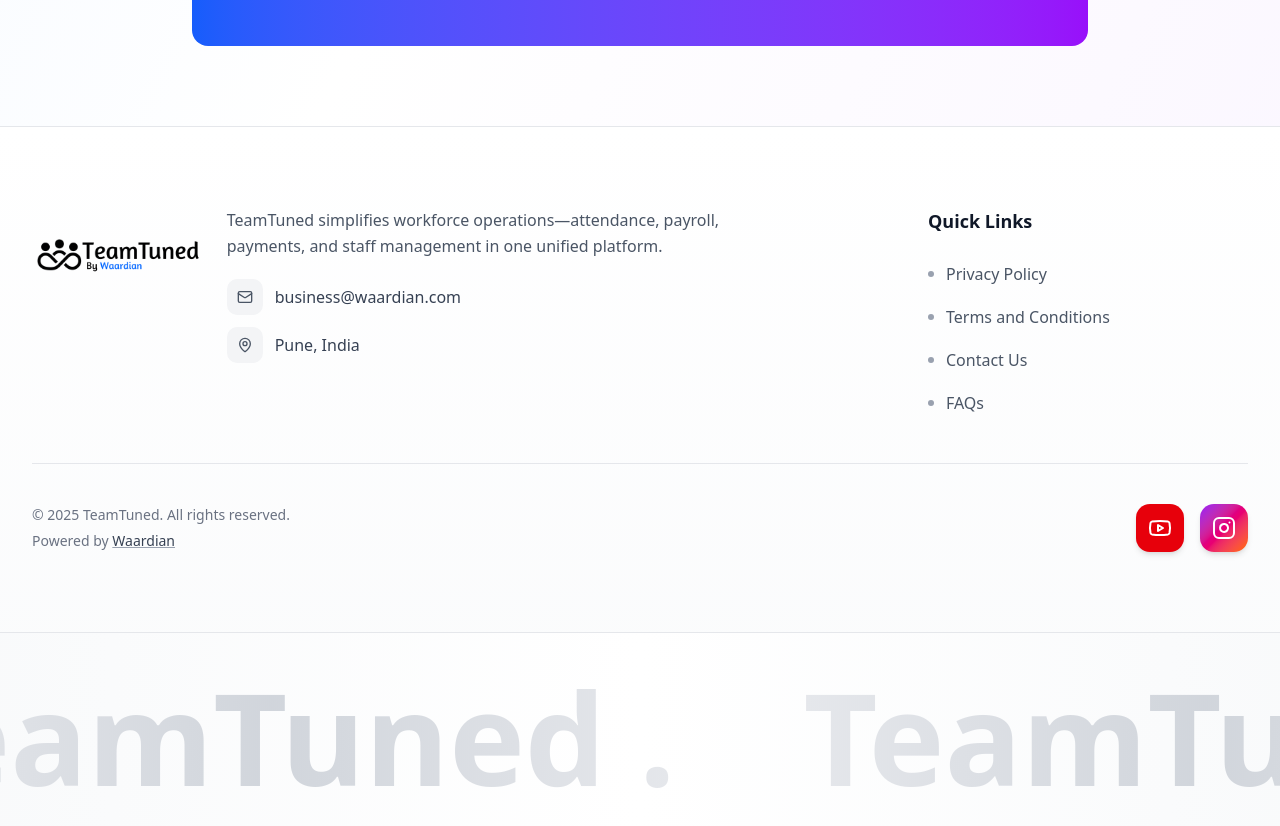
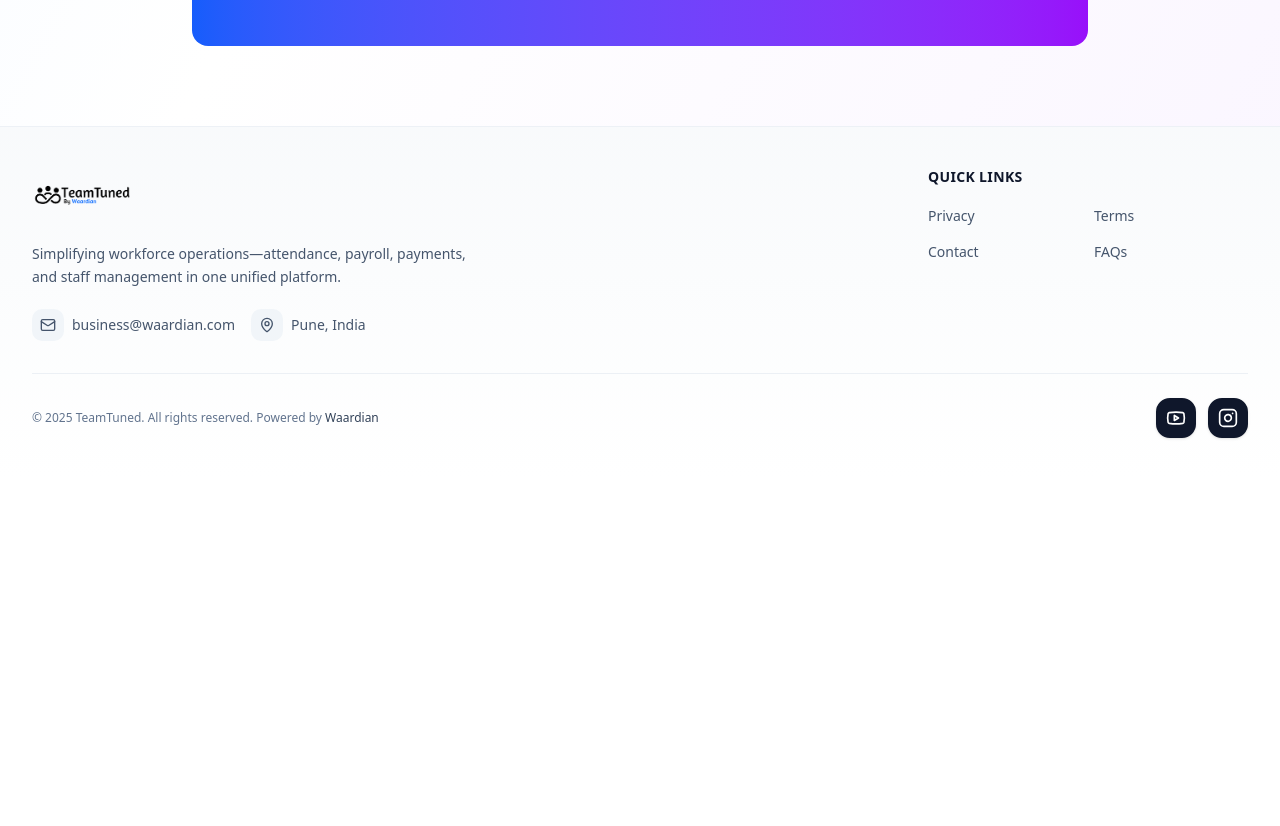
Before and after one commit to Waardian-Private-Limited/teamtuned_website, a Next.js app: page /faq in a window 1280 px wide. Shown: the part 2066-2892 px from the top of the page. After the commit the page ends 2544 px from the top, so only its background shows below. Built offline with nearby package versions, Linux system fonts and the light colour scheme.

Commit message:
feat: redesign footer with dynamic bending animation and update download section heading

```diff
--- a/src/components/DownloadSection.tsx
+++ b/src/components/DownloadSection.tsx
@@ -109,15 +109,14 @@ export default function DownloadsSection() {
                             className="text-4xl sm:text-5xl xl:text-6xl font-semibold leading-tight"
                             variants={headingVariants}
                         >
-                            ONE APP <br />
-                            <span className="font-black">FULL ACCESS</span>
+                            Download Now
                         </motion.h2>
 
                         <motion.p
                             className="text-zinc-400 max-w-lg mx-auto"
                             variants={textVariants}
                         >
-                            Attendance, payroll, cards, and payments — unified into one modern,
+                            Attendance, payroll, cards, and payments unified into one moden,
                             secure workforce platform.
                         </motion.p>
 
--- a/src/components/Footer.tsx
+++ b/src/components/Footer.tsx
@@ -1,51 +1,97 @@
 "use client";
 
 import Link from "next/link";
-import { Youtube, Instagram, Mail, MapPin } from "lucide-react";
+import { Youtube, Instagram, Mail, MapPin, ArrowUpRight } from "lucide-react";
+import { useEffect, useRef } from "react";
 
 export default function Footer() {
     const year = new Date().getFullYear();
+    const pathRef = useRef<SVGPathElement>(null);
+
+    useEffect(() => {
+        const handleScroll = () => {
+            if (pathRef.current) {
+                const scrollY = window.scrollY;
+                const maxScroll = document.documentElement.scrollHeight - window.innerHeight;
+                const scrollProgress = Math.min(scrollY / maxScroll, 1);
+
+                // Create wave effect based on scroll
+                const bendAmount = 100 - (scrollProgress * 40); // Bends from 100 to 60
+                const newPath = `M 50 100 Q 350 ${bendAmount} 700 100 T 1350 100`;
+
+                pathRef.current.setAttribute('d', newPath);
+            }
+        };
+
+        window.addEventListener('scroll', handleScroll);
+        handleScroll(); // Initial call
+
+        return () => window.removeEventListener('scroll', handleScroll);
+    }, []);
+
+    const quickLinks = [
+        { href: "/privacy", label: "Privacy" },
+        { href: "/terms", label: "Terms" },
+        { href: "/contact", label: "Contact" },
+        { href: "/faq", label: "FAQs" }
+    ];
+
+    const socialLinks = [
+        {
+            Icon: Youtube,
+            href: "https://www.youtube.com/@teamtunedhq",
+            label: "YouTube",
+            gradient: "from-red-500 to-red-600"
+        },
+        {
+            Icon: Instagram,
+            href: "https://www.instagram.com/teamtuned?igsh=MW1nYnY0eGd2eDVsMw==",
+            label: "Instagram",
+            gradient: "from-purple-500 via-pink-500 to-orange-500"
+        }
+    ];
 
     return (
-        <footer className="bg-gradient-to-b from-white to-gray-50 text-gray-600 border-t border-gray-200">
-            <div className="max-w-7xl mx-auto px-4 sm:px-6 lg:px-8 py-12 sm:py-16 lg:py-20">
+        <footer className="relative bg-gradient-to-b from-slate-50 to-white border-t border-slate-200/60">
+            {/* Main Footer Content */}
+            <div className="max-w-7xl mx-auto px-4 sm:px-6 lg:px-8 py-8 sm:py-10">
 
-                {/* Main Content Grid */}
-                <div className="grid grid-cols-1 lg:grid-cols-12 gap-8 lg:gap-12 mb-12">
+                {/* Top Section - Brand & Links */}
+                <div className="grid grid-cols-1 md:grid-cols-2 lg:grid-cols-12 gap-8 lg:gap-12 mb-8">
 
                     {/* Brand Section */}
                     <div className="lg:col-span-7">
-                        <div className="flex flex-col sm:flex-row items-start gap-6">
+                        <div className="space-y-5">
+                            {/* Logo */}
                             <img
                                 src="/LogoBlackText.png"
                                 alt="TeamTuned"
-                                className="h-20 sm:h-24 w-auto flex-shrink-0"
+                                className="h-14 w-auto"
                             />
 
-                            <div className="space-y-5 flex-1">
-                                <p className="text-sm sm:text-base text-gray-600 max-w-xl leading-relaxed">
-                                    TeamTuned simplifies workforce operations—attendance, payroll,
-                                    payments, and staff management in one unified platform.
+                            {/* Tagline */}
+                            <p className="text-sm text-slate-600 max-w-md leading-relaxed">
+                                Simplifying workforce operations—attendance, payroll, payments,
+                                and staff management in one unified platform.
                             </p>
 
-                                <div className="space-y-3 text-sm sm:text-base">
-                                    <div className="flex items-center gap-3 group">
-                                        <div className="w-9 h-9 rounded-lg bg-gray-100 flex items-center justify-center group-hover:bg-gray-200 transition-colors">
-                                            <Mail className="w-4 h-4 text-gray-600" />
-                                        </div>
+                            {/* Contact Info */}
+                            <div className="flex flex-col sm:flex-row gap-4 text-sm">
                                 <a
                                     href="mailto:business@waardian.com"
-                                            className="text-gray-700 hover:text-gray-900 transition-colors"
+                                    className="group flex items-center gap-2 text-slate-600 hover:text-slate-900 transition-colors"
                                 >
-                                            business@waardian.com
+                                    <div className="w-8 h-8 rounded-lg bg-slate-100 flex items-center justify-center group-hover:bg-slate-200 transition-all group-hover:scale-105">
+                                        <Mail className="w-4 h-4" />
+                                    </div>
+                                    <span className="font-medium">business@waardian.com</span>
                                 </a>
+
+                                <div className="flex items-center gap-2 text-slate-600">
+                                    <div className="w-8 h-8 rounded-lg bg-slate-100 flex items-center justify-center">
+                                        <MapPin className="w-4 h-4" />
                                     </div>
-                                    <div className="flex items-center gap-3 group">
-                                        <div className="w-9 h-9 rounded-lg bg-gray-100 flex items-center justify-center group-hover:bg-gray-200 transition-colors">
-                                            <MapPin className="w-4 h-4 text-gray-600" />
-                                        </div>
-                                        <span className="text-gray-700">Pune, India</span>
-                                    </div>
+                                    <span className="font-medium">Pune, India</span>
                                 </div>
                             </div>
                         </div>
@@ -54,64 +100,41 @@ export default function Footer() {
                     {/* Quick Links Section */}
                     <div className="lg:col-span-5">
                         <div className="lg:ml-auto lg:max-w-xs">
-                            <h4 className="text-base sm:text-lg font-semibold text-gray-900 mb-4 sm:mb-6">
+                            <h4 className="text-sm font-semibold text-slate-900 mb-4 tracking-wide uppercase">
                                 Quick Links
                             </h4>
-                            <ul className="grid grid-cols-2 sm:grid-cols-1 gap-3 sm:gap-4">
-                                <li>
+                            <ul className="grid grid-cols-2 gap-3">
+                                {quickLinks.map((link) => (
+                                    <li key={link.href}>
                                         <Link
-                                        href="/privacy"
-                                        className="text-sm sm:text-base text-gray-600 hover:text-gray-900 transition-colors inline-flex items-center group"
+                                            href={link.href}
+                                            className="group inline-flex items-center gap-1.5 text-sm text-slate-600 hover:text-slate-900 transition-colors"
                                         >
-                                        <span className="w-1.5 h-1.5 rounded-full bg-gray-400 mr-3 group-hover:bg-gray-900 transition-colors"></span>
-                                        Privacy Policy
+                                            <span className="relative">
+                                                {link.label}
+                                                <span className="absolute -bottom-0.5 left-0 w-0 h-0.5 bg-gradient-to-r from-blue-500 to-purple-500 group-hover:w-full transition-all duration-300"></span>
+                                            </span>
+                                            <ArrowUpRight className="w-3 h-3 opacity-0 -translate-y-1 group-hover:opacity-100 group-hover:translate-y-0 transition-all" />
                                         </Link>
                                     </li>
-                                <li>
-                                    <Link
-                                        href="/terms"
-                                        className="text-sm sm:text-base text-gray-600 hover:text-gray-900 transition-colors inline-flex items-center group"
-                                    >
-                                        <span className="w-1.5 h-1.5 rounded-full bg-gray-400 mr-3 group-hover:bg-gray-900 transition-colors"></span>
-                                        Terms and Conditions
-                                    </Link>
-                                </li>
-                                <li>
-                                    <Link
-                                        href="/contact"
-                                        className="text-sm sm:text-base text-gray-600 hover:text-gray-900 transition-colors inline-flex items-center group"
-                                    >
-                                        <span className="w-1.5 h-1.5 rounded-full bg-gray-400 mr-3 group-hover:bg-gray-900 transition-colors"></span>
-                                        Contact Us
-                                    </Link>
-                                </li>
-                                <li>
-                                    <Link
-                                        href="/faq"
-                                        className="text-sm sm:text-base text-gray-600 hover:text-gray-900 transition-colors inline-flex items-center group"
-                                    >
-                                        <span className="w-1.5 h-1.5 rounded-full bg-gray-400 mr-3 group-hover:bg-gray-900 transition-colors"></span>
-                                        FAQs
-                                    </Link>
-                                </li>
+                                ))}
                             </ul>
                         </div>
                     </div>
                 </div>
 
-                {/* Bottom Section */}
-                <div className="flex flex-col-reverse sm:flex-row justify-between items-center gap-6 sm:gap-4 pt-8 sm:pt-10 border-t border-gray-200">
+                {/* Bottom Section - Copyright & Social */}
+                <div className="flex flex-col-reverse sm:flex-row justify-between items-center gap-6 pt-6 border-t border-slate-200/60">
 
                     {/* Copyright */}
-                    <div className="text-xs sm:text-sm text-gray-500 text-center sm:text-left">
-                        <p className="font-medium">© {year} TeamTuned. All rights reserved.</p>
-                        <p className="mt-1.5">
-                            Powered by{" "}
+                    <div className="text-xs text-slate-500 text-center sm:text-left">
+                        <p>
+                            © {year} TeamTuned. All rights reserved. Powered by{" "}
                             <a
                                 href="https://waardian.com/"
                                 target="_blank"
                                 rel="noopener noreferrer"
-                                className="text-gray-700 hover:text-blue-600 transition-colors font-medium underline decoration-gray-400 hover:decoration-blue-600"
+                                className="text-slate-700 hover:text-blue-600 transition-colors font-medium"
                             >
                                 Waardian
                             </a>
@@ -119,44 +142,25 @@ export default function Footer() {
                     </div>
 
                     {/* Social Media */}
-                    <div className="flex gap-3 sm:gap-4">
-                        {[
-                            { Icon: Youtube, href: "https://www.youtube.com/@teamtunedhq", color: "youtube", label: "YouTube" },
-                            { Icon: Instagram, href: "https://www.instagram.com/teamtuned?igsh=MW1nYnY0eGd2eDVsMw==", color: "instagram", label: "Instagram" }
-                        ].map((social, i) => (
+                    <div className="flex gap-3">
+                        {socialLinks.map((social) => (
                             <a
-                                key={i}
+                                key={social.label}
                                 href={social.href}
                                 target="_blank"
                                 rel="noopener noreferrer"
                                 aria-label={social.label}
-                                className={`w-11 h-11 sm:w-12 sm:h-12 flex items-center justify-center rounded-xl transition-all duration-300 shadow-md hover:shadow-xl ${social.color === 'youtube'
-                                    ? 'bg-red-600 hover:bg-red-700 hover:scale-110 hover:-translate-y-1'
-                                    : 'bg-gradient-to-br from-purple-600 via-pink-600 to-orange-500 hover:scale-110 hover:-translate-y-1'
-                                    }`}
+                                className="w-10 h-10 flex items-center justify-center rounded-xl bg-slate-900 hover:bg-white border-2 border-slate-900 shadow-sm hover:shadow-md transition-all duration-300 hover:scale-110 hover:-translate-y-0.5 group"
                             >
-                                <social.Icon className="w-5 h-5 sm:w-6 sm:h-6 text-white" />
+                                <social.Icon className="w-5 h-5 text-white group-hover:text-slate-900 transition-colors duration-300" />
                             </a>
                         ))}
                     </div>
                 </div>
             </div>
 
-            {/* Marquee Section */}
-            <div className="relative overflow-hidden border-t border-gray-200 bg-gradient-to-r from-gray-50 via-white to-gray-50">
-                <div className="relative py-6 sm:py-8 lg:py-10 overflow-hidden">
-                    <div className="flex animate-marquee whitespace-nowrap">
-                        {[...Array(20)].map((_, i) => (
-                            <span
-                                key={i}
-                                className="mx-6 sm:mx-8 md:mx-12 lg:mx-16 text-5xl sm:text-6xl md:text-7xl lg:text-8xl xl:text-9xl font-bold bg-gradient-to-r from-gray-200 via-gray-300 to-gray-200 bg-clip-text text-transparent"
-                            >
-                                TeamTuned .
-                            </span>
-                        ))}
-                    </div>
-                </div>
-            </div>
+            {/* Large Static Text with Bend Effect - Osmo Style */}
+
         </footer>
     );
 }
--- a/src/components/Hero.tsx
+++ b/src/components/Hero.tsx
@@ -67,7 +67,7 @@ function ElegantText() {
 
 function CTASection() {
   return (
-    <button className="mt-8 sm:mt-10 px-12 py-4 rounded-lg bg-black text-white hover:scale-105 transition">
+    <button className="mt-8 sm:mt-10 px-12 py-4 rounded-lg bg-black text-white hover:scale-105 transition" onClick={() => window.location.href = "/contact"}>
       Book a Demo →
     </button>
   );
```
Also changed, not shown: src/app/download/page.tsx (+7 -7 lines), src/app/globals.css (+14 -0 lines), src/components/ui/DownloadsAnimated.tsx (+9 -9 lines). Lines whose indentation alone changed are shown as unchanged.
